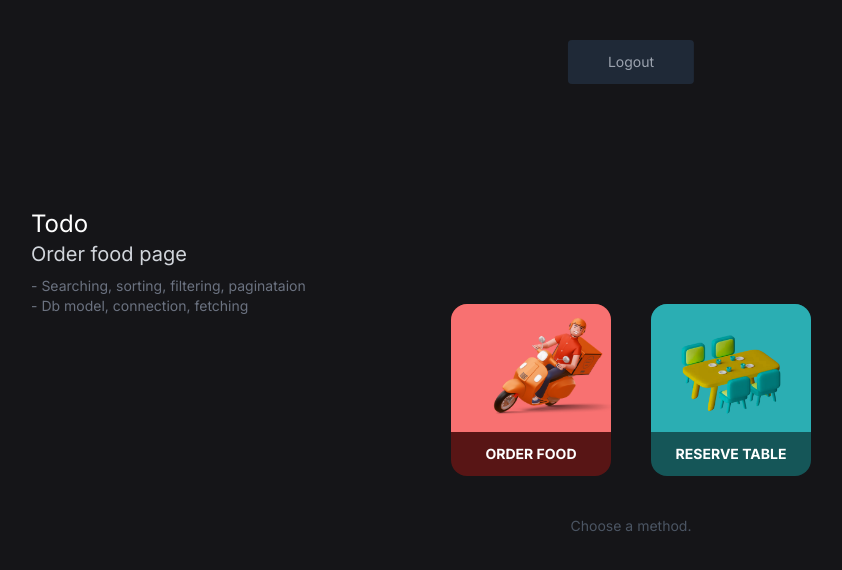
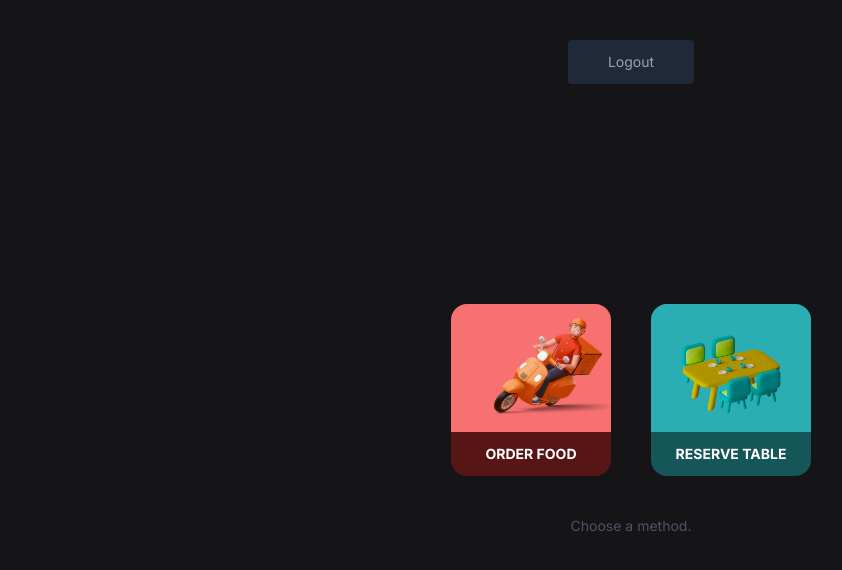
Before and after one commit to SA-30/restaurant__app-next, a Next.js app: page /dashboard in a window 1280 px wide. Shown: the top 570 px of the page, without its empty margins (9-851 px from the left). Built offline with nearby package versions, Linux system fonts and the light colour scheme.

Commit message:
#1 version

```diff
--- a/src/app/dashboard/page.tsx
+++ b/src/app/dashboard/page.tsx
@@ -13,14 +13,6 @@ const page = () => {
         <button onClick={ () => router.replace('/login')} className='transition-all hover:shadow-md text-gray-400 text-sm  bg-gray-800 px-10 py-3 rounded'>Logout</button>
       </div>
 
-      <div className='absolute text-white top-52 left-10'>
-        <h1 className='text-2xl'>Todo</h1>
-        <ul>
-          <li className='text-xl text-gray-300 mb-2'>Order food page</li>
-          <li className='text-sm text-gray-500'>- Searching, sorting, filtering, paginataion</li>
-          <li className='text-sm text-gray-500'>- Db model, connection, fetching</li>
-        </ul>
-      </div>
       <MethodChoose />
 
     </div>
--- a/src/components/admin/AdminPage.tsx
+++ b/src/components/admin/AdminPage.tsx
@@ -24,12 +24,7 @@ const AdminPage: FunctionComponent<AdminPageProps> = () => {
 
             {/* Admin Items */}
             <div className='relative hide-scroolbar flex-[11_11_0%]  '>
-              <div className="absolute">
-                <h1 className="font-bold text-gray-400">To acheive</h1>
-                <ul className="font-light text-sm">
-                  <li> - Auth ( Diff for customer and admin ) </li>
-                </ul>
-              </div>
+
                 <div className='flex flex-col items-center md:min-h-[100vh] md:flex-row  gap-5 md:justify-center md:gap-10'>
                     <Link href='/admin/reserveTable'>
                       <div className='transition-all hover:shadow-xl  hover:scale-[1.02] w-40 flex flex-col items-center justify-center bg-[#264f8b] rounded-2xl cursor-pointer'>
```
